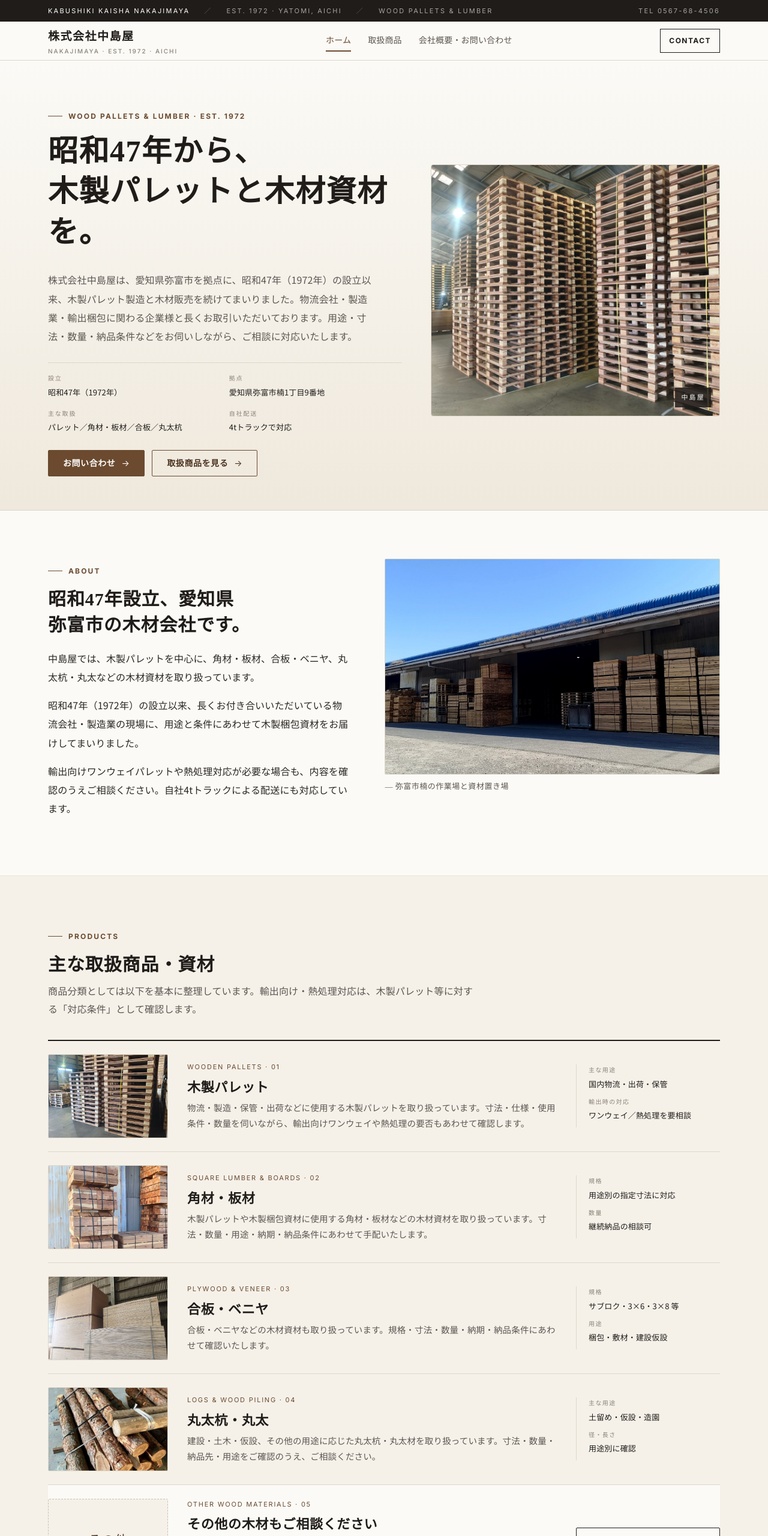
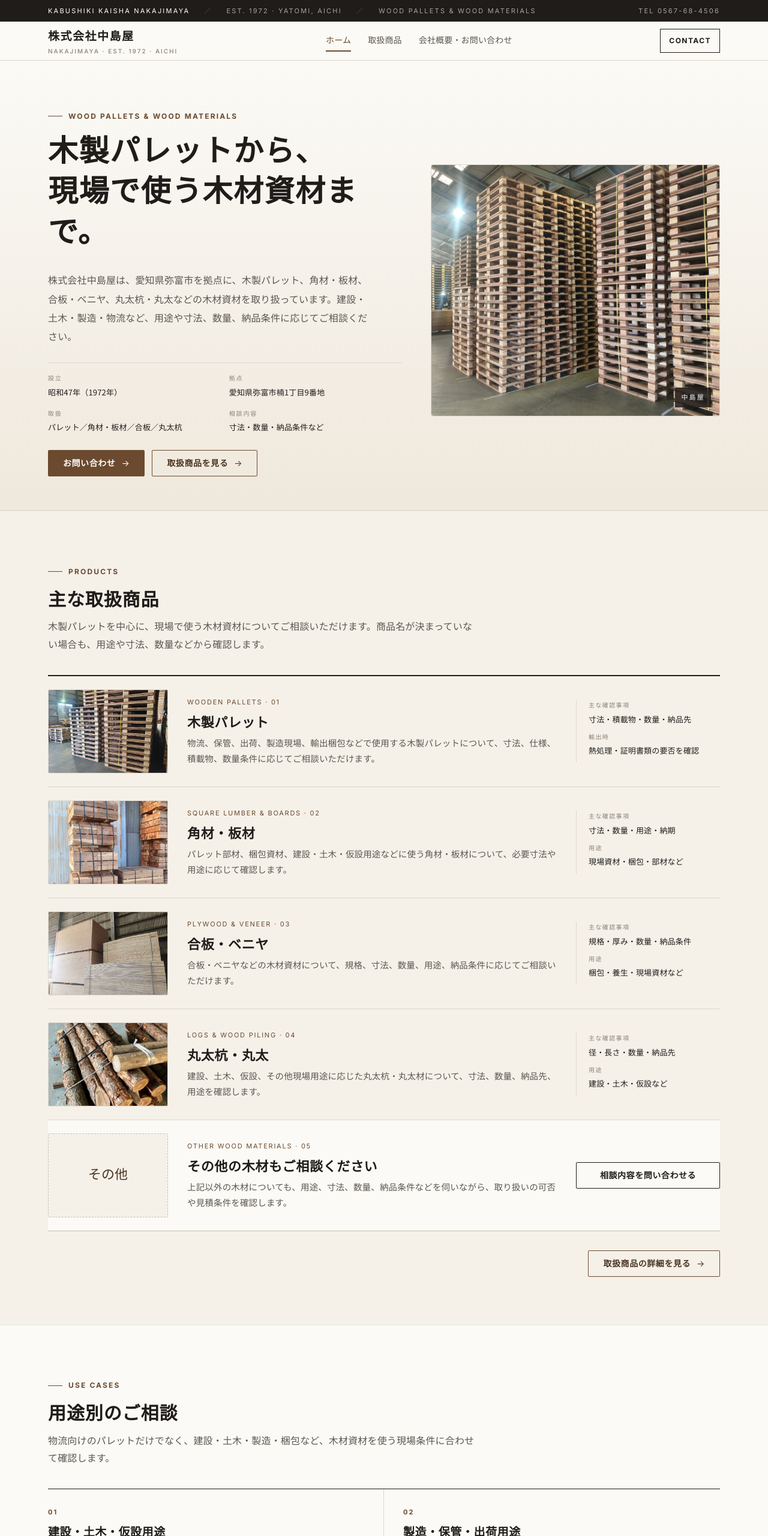
Before and after one commit to ridicule8093/nakajimaya-site, a plain HTML site: page index.html in a window 1280 px wide. Shown: the top 2560 px of the page at 60% size. Drawn offline with Linux system fonts and the light colour scheme.

Commit message:
Restructure home page sections

```diff
--- a/index.html
+++ b/index.html
@@ -3,8 +3,8 @@
 <head>
   <meta charset="utf-8">
   <meta name="viewport" content="width=device-width, initial-scale=1">
-  <title>株式会社中島屋｜木製パレット製造・木材販売（愛知県弥富市・昭和47年設立）</title>
-  <meta name="description" content="株式会社中島屋は、愛知県弥富市を拠点に、昭和47年（1972年）より木製パレット製造、木材販売、木製梱包資材の取り扱いを行っています。物流会社・製造業・輸出梱包に関わる企業様向けに、用途・寸法・数量・納品条件に応じてご相談を承ります。4tトラックによる自社配送に対応。">
+  <title>株式会社中島屋｜木製パレット・木材資材のご相談</title>
+  <meta name="description" content="株式会社中島屋は、愛知県弥富市を拠点に、木製パレット、角材・板材、合板・ベニヤ、丸太杭・丸太などの木材資材を取り扱っています。建設・土木・製造・物流など、用途・寸法・数量・納品条件に応じてご相談ください。">
   <link rel="stylesheet" href="assets/css/style.css">
 </head>
 <body data-direction="a">
@@ -15,7 +15,7 @@
     <span class="crumb-sep">／</span>
     <span class="crumb">Est. 1972 · Yatomi, Aichi</span>
     <span class="crumb-sep">／</span>
-    <span class="crumb">Wood Pallets &amp; Lumber</span>
+    <span class="crumb">Wood Pallets &amp; Wood Materials</span>
     <span style="margin-left:auto" class="crumb">TEL 0567-68-4506</span>
   </div>
 </div>
@@ -40,37 +40,21 @@
 <section class="hero">
   <div class="container hero-grid">
     <div>
-      <span class="eyebrow">Wood Pallets &amp; Lumber · est. 1972</span>
-      <h1>昭和47年から、<br>木製パレットと木材資材を。</h1>
-      <p class="lead">株式会社中島屋は、愛知県弥富市を拠点に、昭和47年（1972年）の設立以来、木製パレット製造と木材販売を続けてまいりました。物流会社・製造業・輸出梱包に関わる企業様と長くお取引いただいております。用途・寸法・数量・納品条件などをお伺いしながら、ご相談に対応いたします。</p>
+      <span class="eyebrow">Wood Pallets &amp; Wood Materials</span>
+      <h1>木製パレットから、<br>現場で使う木材資材まで。</h1>
+      <p class="lead">株式会社中島屋は、愛知県弥富市を拠点に、木製パレット、角材・板材、合板・ベニヤ、丸太杭・丸太などの木材資材を取り扱っています。建設・土木・製造・物流など、用途や寸法、数量、納品条件に応じてご相談ください。</p>
       <dl class="hero-meta">
         <div><dt>設立</dt><dd>昭和47年（1972年）</dd></div>
         <div><dt>拠点</dt><dd>愛知県弥富市楠1丁目9番地</dd></div>
-        <div><dt>主な取扱</dt><dd>パレット／角材・板材／合板／丸太杭</dd></div>
-        <div><dt>自社配送</dt><dd>4tトラックで対応</dd></div>
+        <div><dt>取扱</dt><dd>パレット／角材・板材／合板／丸太杭</dd></div>
+        <div><dt>相談内容</dt><dd>寸法・数量・納品条件など</dd></div>
       </dl>
       <div class="hero-actions">
         <a href="company.html#contact" class="btn">お問い合わせ</a>
         <a href="products.html" class="btn secondary">取扱商品を見る</a>
       </div>
     </div>
-    <div class="hero-photo" role="img" aria-label="木製パレットが積まれた弊社倉庫"></div>
-  </div>
-</section>
-
-<section class="section" id="about">
-  <div class="container about-grid">
-    <div class="about-body">
-      <span class="eyebrow">About</span>
-      <h2>昭和47年設立、愛知県弥富市の木材会社です。</h2>
-      <p>中島屋では、木製パレットを中心に、角材・板材、合板・ベニヤ、丸太杭・丸太などの木材資材を取り扱っています。</p>
-      <p>昭和47年（1972年）の設立以来、長くお付き合いいただいている物流会社・製造業の現場に、用途と条件にあわせて木製梱包資材をお届けしてまいりました。</p>
-      <p>輸出向けワンウェイパレットや熱処理対応が必要な場合も、内容を確認のうえご相談ください。自社4tトラックによる配送にも対応しています。</p>
-    </div>
-    <div>
-      <div class="about-photo" role="img" aria-label="弊社の倉庫外観"></div>
-      <p class="about-caption">― 弥富市楠の作業場と資材置き場</p>
-    </div>
+    <div class="hero-photo" role="img" aria-label="木製パレットと木材資材の写真"></div>
   </div>
 </section>
 
@@ -78,8 +62,8 @@
   <div class="container">
     <div class="section-head">
       <span class="eyebrow">Products</span>
-      <h2>主な取扱商品・資材</h2>
-      <p>商品分類としては以下を基本に整理しています。輸出向け・熱処理対応は、木製パレット等に対する「対応条件」として確認します。</p>
+      <h2>主な取扱商品</h2>
+      <p>木製パレットを中心に、現場で使う木材資材についてご相談いただけます。商品名が決まっていない場合も、用途や寸法、数量などから確認します。</p>
     </div>
 
     <div class="product-table">
@@ -88,13 +72,13 @@
         <div class="body">
           <span class="ja-sub">Wooden Pallets · 01</span>
           <h3>木製パレット</h3>
-          <p>物流・製造・保管・出荷などに使用する木製パレットを取り扱っています。寸法・仕様・使用条件・数量を伺いながら、輸出向けワンウェイや熱処理の要否もあわせて確認します。</p>
+          <p>物流、保管、出荷、製造現場、輸出梱包などで使用する木製パレットについて、寸法、仕様、積載物、数量条件に応じてご相談いただけます。</p>
         </div>
         <dl class="spec">
-          <dt>主な用途</dt>
-          <dd>国内物流・出荷・保管</dd>
-          <dt>輸出時の対応</dt>
-          <dd>ワンウェイ／熱処理を要相談</dd>
+          <dt>主な確認事項</dt>
+          <dd>寸法・積載物・数量・納品先</dd>
+          <dt>輸出時</dt>
+          <dd>熱処理・証明書類の要否を確認</dd>
         </dl>
       </article>
 
@@ -103,13 +87,13 @@
         <div class="body">
           <span class="ja-sub">Square Lumber &amp; Boards · 02</span>
           <h3>角材・板材</h3>
-          <p>木製パレットや木製梱包資材に使用する角材・板材などの木材資材を取り扱っています。寸法・数量・用途・納期・納品条件にあわせて手配いたします。</p>
+          <p>パレット部材、梱包資材、建設・土木・仮設用途などに使う角材・板材について、必要寸法や用途に応じて確認します。</p>
         </div>
         <dl class="spec">
-          <dt>規格</dt>
-          <dd>用途別の指定寸法に対応</dd>
-          <dt>数量</dt>
-          <dd>継続納品の相談可</dd>
+          <dt>主な確認事項</dt>
+          <dd>寸法・数量・用途・納期</dd>
+          <dt>用途</dt>
+          <dd>現場資材・梱包・部材など</dd>
         </dl>
       </article>
 
@@ -118,13 +102,13 @@
         <div class="body">
           <span class="ja-sub">Plywood &amp; Veneer · 03</span>
           <h3>合板・ベニヤ</h3>
-          <p>合板・ベニヤなどの木材資材も取り扱っています。規格・寸法・数量・納期・納品条件にあわせて確認いたします。</p>
+          <p>合板・ベニヤなどの木材資材について、規格、寸法、数量、用途、納品条件に応じてご相談いただけます。</p>
         </div>
         <dl class="spec">
-          <dt>規格</dt>
-          <dd>サブロク・3×6・3×8 等</dd>
+          <dt>主な確認事項</dt>
+          <dd>規格・厚み・数量・納品条件</dd>
           <dt>用途</dt>
-          <dd>梱包・敷材・建設仮設</dd>
+          <dd>梱包・養生・現場資材など</dd>
         </dl>
       </article>
 
@@ -133,13 +117,13 @@
         <div class="body">
           <span class="ja-sub">Logs &amp; Wood Piling · 04</span>
           <h3>丸太杭・丸太</h3>
-          <p>建設・土木・仮設、その他の用途に応じた丸太杭・丸太材を取り扱っています。寸法・数量・納品先・用途をご確認のうえ、ご相談ください。</p>
+          <p>建設、土木、仮設、その他現場用途に応じた丸太杭・丸太材について、寸法、数量、納品先、用途を確認します。</p>
         </div>
         <dl class="spec">
-          <dt>主な用途</dt>
-          <dd>土留め・仮設・造園</dd>
-          <dt>径・長さ</dt>
-          <dd>用途別に確認</dd>
+          <dt>主な確認事項</dt>
+          <dd>径・長さ・数量・納品先</dd>
+          <dt>用途</dt>
+          <dd>建設・土木・仮設など</dd>
         </dl>
       </article>
 
@@ -148,7 +132,7 @@
         <div class="body">
           <span class="ja-sub">Other Wood Materials · 05</span>
           <h3>その他の木材もご相談ください</h3>
-          <p>上記以外の木材についても、用途・寸法・数量・納品条件などを伺いながら、取り扱いの可否や見積条件をご案内いたします。商品名が決まっていない場合も、使用目的・現物写真・図面・必要数量などをお知らせください。</p>
+          <p>上記以外の木材についても、用途、寸法、数量、納品条件などを伺いながら、取り扱いの可否や見積条件を確認します。</p>
         </div>
         <div class="spec" style="border-left:none;padding-left:0">
           <a href="company.html#contact" class="btn ghost no-arrow" style="width:100%;border-radius:2px">相談内容を問い合わせる</a>
@@ -162,64 +146,65 @@
   </div>
 </section>
 
-<section class="section" id="strength">
+<section class="section" id="use-cases">
   <div class="container">
     <div class="section-head">
-      <span class="eyebrow">Strength</span>
-      <h2>中島屋の特徴</h2>
+      <span class="eyebrow">Use cases</span>
+      <h2>用途別のご相談</h2>
+      <p>物流向けのパレットだけでなく、建設・土木・製造・梱包など、木材資材を使う現場条件に合わせて確認します。</p>
     </div>
     <ul class="strength-list">
       <li>
         <span class="num">01</span>
-        <h3>実務に即した木材・資材手配</h3>
-        <p>木製パレットや木材資材について、用途や現場条件をお伺いしながら手配します。標準品で済むか、図面が必要かを最初に確認します。</p>
+        <h3>建設・土木・仮設用途</h3>
+        <p>丸太杭、丸太材、角材、板材、合板など、現場用途に応じた木材資材についてご相談いただけます。</p>
       </li>
       <li>
         <span class="num">02</span>
-        <h3>物流・製造業への継続納品</h3>
-        <p>物流会社・製造業など、継続的に木製パレットや木材資材を必要とされる企業様と、長くお付き合いいただいております。</p>
+        <h3>製造・保管・出荷用途</h3>
+        <p>製造現場や倉庫で使用する木製パレット、部材、木材資材について、寸法や数量条件を確認します。</p>
       </li>
       <li>
         <span class="num">03</span>
-        <h3>熱処理など輸出関連のご相談</h3>
-        <p>海外向け出荷に関わる木製パレットや熱処理について、対象商品・出荷条件・必要書類を確認しながら進めます。</p>
+        <h3>物流・梱包用途</h3>
+        <p>出荷、保管、梱包で使用する木製パレットや合板・ベニヤなどについて、用途に応じて確認します。</p>
       </li>
       <li>
         <span class="num">04</span>
-        <h3>自社4tトラックでの配送</h3>
-        <p>弊社保有の4tトラックにより、弥富周辺を中心に配送を行っております。納品先・頻度・荷姿などをご確認のうえ、取り回しをご相談ください。</p>
+        <h3>輸出・熱処理条件</h3>
+        <p>輸出向け木製パレットなどで熱処理や証明書類が必要な場合は、対象商品や条件を確認します。</p>
       </li>
     </ul>
   </div>
 </section>
 
-<section class="section muted" id="flow">
+<section class="section muted" id="support">
   <div class="container">
     <div class="section-head">
-      <span class="eyebrow">Flow</span>
-      <h2>お問い合わせから納品までの流れ</h2>
-      <p>よくある流れは以下の通りです。用途と条件を順番に伺い、取り扱いの可否を確認したうえで進めます。</p>
+      <span class="eyebrow">Support</span>
+      <h2>中島屋にご相談いただけること</h2>
+      <p>決まった商品名がある場合だけでなく、使用目的や現物写真、図面、必要数量などをもとに、対応可否や見積条件を確認します。</p>
     </div>
     <div class="flow-table">
       <div class="flow-row">
         <span class="step">01</span>
-        <h3>用途・条件の確認</h3>
-        <p>寸法・数量・納品先・使用用途・熱処理や書類の要否を確認します。</p>
+        <h3>用途・仕様の確認</h3>
+        <p>必要寸法、使用目的、積載物、使用環境、既存品の有無などを確認します。</p>
       </div>
       <div class="flow-row">
         <span class="step">02</span>
-        <h3>対応可否・見積条件の確認</h3>
-        <p>仕様や納品条件をもとに、対応可否と見積条件を確認します。</p>
+        <h3>数量・納品条件の確認</h3>
+        <p>必要数量、納品頻度、納品先、希望納期、継続利用の有無などを確認します。</p>
       </div>
       <div class="flow-row">
         <span class="step">03</span>
-        <h3>製作・手配</h3>
-        <p>内容確定後、木製パレットや木材資材の製作・手配を進めます。</p>
+        <h3>資料・現物情報の確認</h3>
+        <p>図面、写真、過去に使用しているパレットや資材の情報があると確認しやすくなります。</p>
       </div>
       <div class="flow-row">
         <span class="step">04</span>
-        <h3>納品・書類対応</h3>
-        <p>納品条件にあわせてお届けします。熱処理証明などの書類が必要な場合は、あわせてご確認いたします。</p>
+        <h3>対応可否・見積条件の確認</h3>
+        <p>仕様や納品条件をもとに、取り扱いの可否や見積条件をご案内します。</p>
       </div>
     </div>
   </div>
@@ -230,7 +215,7 @@
     <div>
       <span class="eyebrow">Contact</span>
       <h2>木製パレット・木材資材についてご相談ください。</h2>
-      <p>用途・寸法・数量・納品条件などを確認のうえ、対応可否や見積をご案内いたします。</p>
+      <p>用途・寸法・数量・納品条件などを分かる範囲でお知らせください。</p>
     </div>
     <a href="company.html#contact" class="btn">お問い合わせへ</a>
   </div>
@@ -245,12 +230,12 @@
     <div class="col">
       <h3>Tel</h3>
       <p class="tel">0567-68-4506</p>
-      <p style="font-size:12px;color:var(--subtext);margin-top:4px">平日 営業時間内</p>
+      <p style="font-size:12px;color:var(--subtext);margin-top:4px">営業時間内にご連絡ください</p>
     </div>
     <div class="col">
       <h3>Email</h3>
       <p class="email">nks_se@gray.plala.or.jp</p>
-      <p style="font-size:12px;color:var(--subtext);margin-top:4px">用途・寸法・数量が分かる範囲でご記載ください</p>
+      <p style="font-size:12px;color:var(--subtext);margin-top:4px">図面や写真がある場合はメールが確認しやすくなります</p>
     </div>
   </div>
 </section>
@@ -262,7 +247,7 @@
     <div class="footer-grid">
       <div>
         <div class="brand">株式会社中島屋</div>
-        <p style="margin-top:8px">昭和47年（1972年）設立<br>愛知県弥富市楠1丁目9番地<br>木製パレット製造／木材販売／木製梱包資材</p>
+        <p style="margin-top:8px">昭和47年（1972年）設立<br>愛知県弥富市楠1丁目9番地<br>木製パレット／木材販売／木材資材</p>
       </div>
       <div>
         <h4>Sitemap</h4>
```
